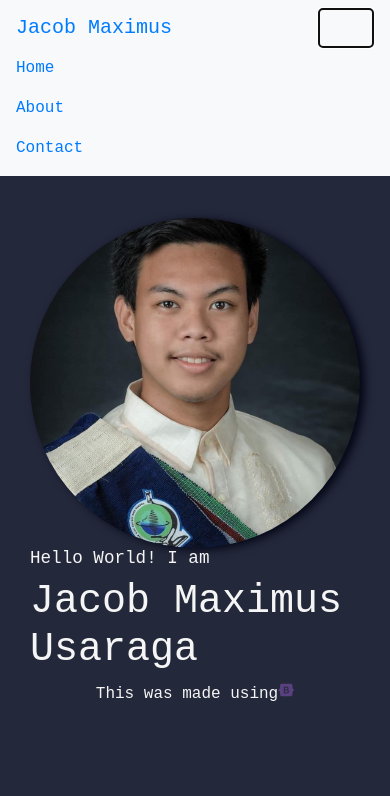
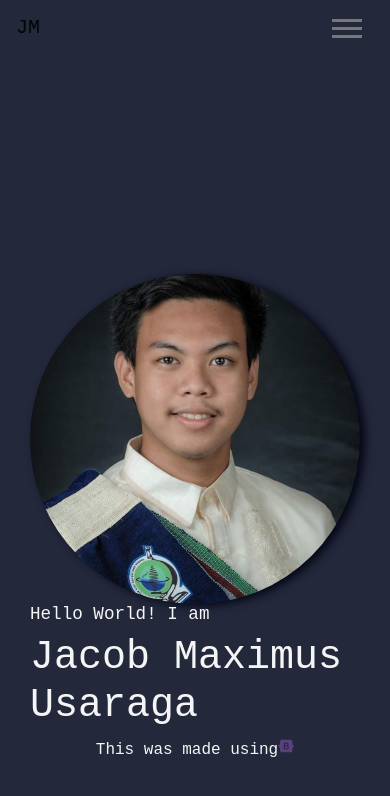
Before and after one commit to miniloda/Portfolio-Bootstrap, a plain HTML site: page index.html in a window 390 px wide. Both pictures are taken after a click on the button "Toggle navigation". Shown: the top 796 px of the page. Drawn offline with nearby package versions, Linux system fonts and the light colour scheme.

Commit message:
Added navbar collapsed

```diff
--- a/index.html
+++ b/index.html
@@ -23,24 +23,45 @@
             <!-- <nav class="navbar navbar-expand-sm bg-light fixed-top mb-5">
                 sadas
             </nav> -->
-            <nav class="navbar navbar-expand-sm bg-light fixed-top mb-5">
-                <a class="navbar-brand" href="#">Jacob Maximus</a>
-                <button class="navbar-toggler" type="button" data-toggle="collapse" data-target="#navbarNav" aria-controls="navbarNav" aria-expanded="false" aria-label="Toggle navigation">
-                    <span class="navbar-toggler-icon"></span>
+
+  <nav class="navbar navbar-expand-lg navbar-light">
+    <div class="container-fluid">
+      <a class="navbar-brand" href="#">JM</a>
+      <button class="navbar-toggler collapsed" type="button" data-bs-toggle="collapse" data-bs-target="#navbarSupportedContent"
+        aria-controls="navbarSupportedContent" aria-expanded="false" aria-label="Toggle navigation">
+        <span class="toggler-icon top-bar"></span>
+        <span class="toggler-icon middle-bar"></span>
+        <span class="toggler-icon bottom-bar"></span>
       </button>
-                <div class="collapse navbar-collapse" id="navbarNav">
-                    <ul class="navbar-nav">
-                        <li class="nav-item active">
-                            <a class="nav-link" href="#">Home <span class="sr-only">(current)</span></a>
+      <div class="collapse navbar-collapse" id="navbarSupportedContent">
+        <ul class="navbar-nav me-auto mb-2 mb-lg-0">
+          <li class="nav-item">
+            <a class="nav-link active" aria-current="page" href="#">Home</a>
           </li>
           <li class="nav-item">
-                            <a class="nav-link" href="#">About</a>
+            <a class="nav-link" href="#">Link</a>
+          </li>
+          <li class="nav-item dropdown">
+            <a class="nav-link dropdown-toggle" href="#" id="navbarDropdown" role="button" data-bs-toggle="dropdown"
+              aria-expanded="false">
+              Dropdown
+            </a>
+            <ul class="dropdown-menu" aria-labelledby="navbarDropdown">
+              <li><a class="dropdown-item" href="#">Action</a></li>
+              <li><a class="dropdown-item" href="#">Another action</a></li>
+              <li>
+                <hr class="dropdown-divider">
+              </li>
+              <li><a class="dropdown-item" href="#">Something else here</a></li>
+            </ul>
           </li>
           <li class="nav-item">
-                            <a class="nav-link" href="#">Contact</a>
+            <a class="nav-link disabled" href="#" tabindex="-1" aria-disabled="true">Disabled</a>
           </li>
         </ul>
       </div>
+    </div>
+  </nav>
         </header>
         <div class="banner vh-100">
             <div class="container-fluid h-100 mt-5 d-flex flex-column justify-content-center">
--- a/src/css/styles.css
+++ b/src/css/styles.css
@@ -23,6 +23,80 @@ i{
 }
 
 /* end of general styles */
+
+/* start of navbar styles */
+/* Remove border from toggler */
+.navbar-toggler {
+    border: 0 !important;
+}
+
+.navbar-toggler:focus,
+.navbar-toggler:active,
+.navbar-toggler-icon:focus {
+    outline: none !important;
+    box-shadow: none !important;
+    border: 0 !important;
+}
+
+/* Lines of the Toggler */
+.toggler-icon{
+    width: 30px;
+    height: 3px;
+    background-color: #e74c3c;
+    display: block;
+    transition: all 0.2s;
+}
+
+/* Adds Space between the lines */
+.middle-bar{
+    margin: 5px auto;
+}
+
+/* State when navbar is opened (START) */
+.navbar-toggler .top-bar {
+    transform: rotate(45deg);
+    transform-origin: 10% 10%;
+    -webkit-transform: rotate(45deg);
+    -moz-transform: rotate(45deg);
+    -ms-transform: rotate(45deg);
+    -o-transform: rotate(45deg);
+}
+
+.navbar-toggler .middle-bar {
+    opacity: 0;
+    filter: alpha(opacity=0);
+}
+
+.navbar-toggler .bottom-bar {
+    transform: rotate(-45deg);
+    transform-origin: 10% 90%;
+}
+/* State when navbar is opened (END) */
+
+/* State when navbar is collapsed (START) */
+.navbar-toggler.collapsed .top-bar {
+    transform: rotate(0);
+}
+
+.navbar-toggler.collapsed .middle-bar {
+    opacity: 1;
+    filter: alpha(opacity=100);
+    -webkit-filter: alpha(opacity=100);
+}
+
+.navbar-toggler.collapsed .bottom-bar {
+    transform: rotate(0);
+}
+/* State when navbar is collapsed (END) */
+
+/* Color of Toggler when collapsed */
+.navbar-toggler.collapsed .toggler-icon {
+    background-color: #777777;
+}
+
+/* end of navbar styles */
+
+/*  */
 .hover-underline-animation {
   display: inline-block;
   position: relative;
```
Also changed, not shown: src/assets/logo.webp (added). Lines whose indentation alone changed are shown as unchanged.
